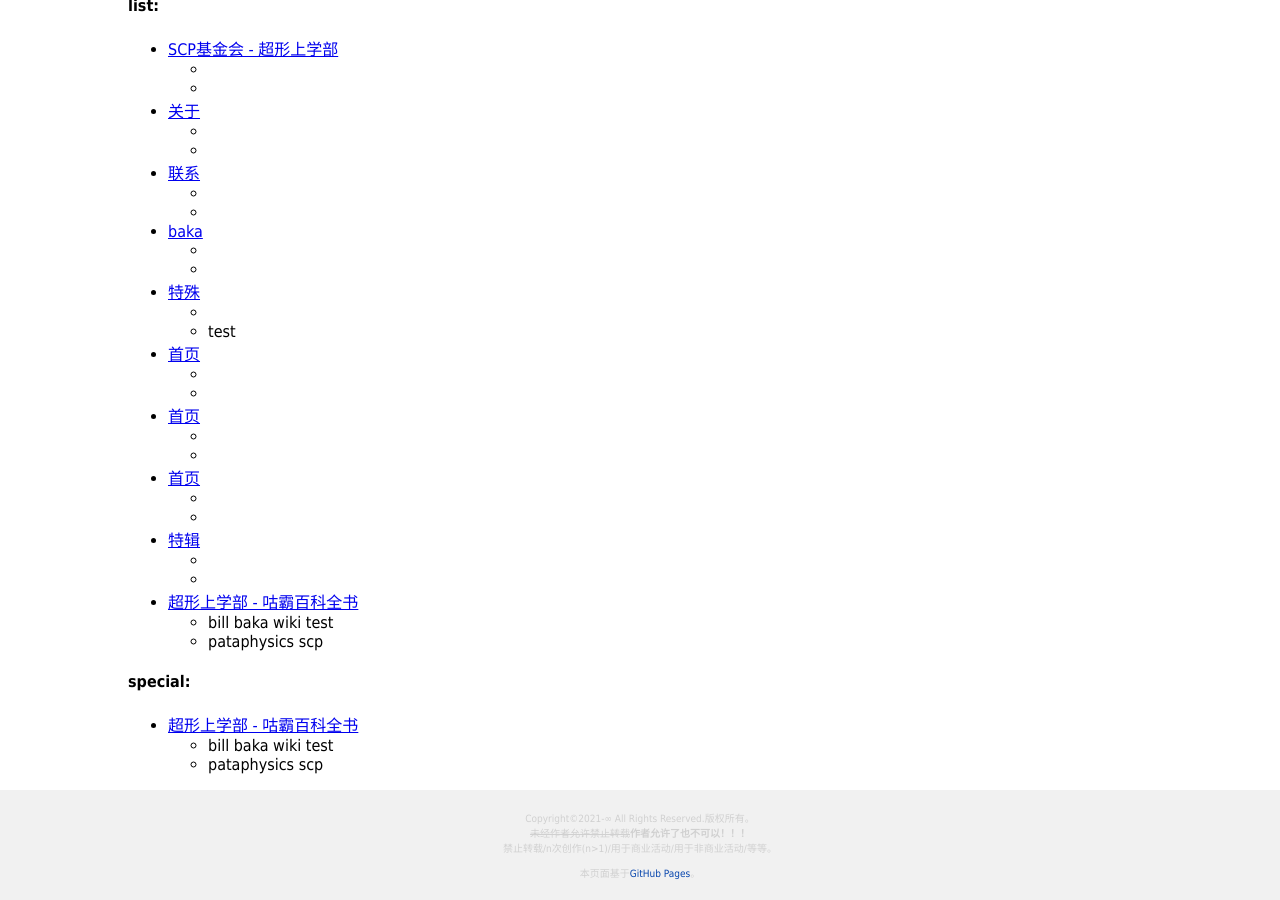
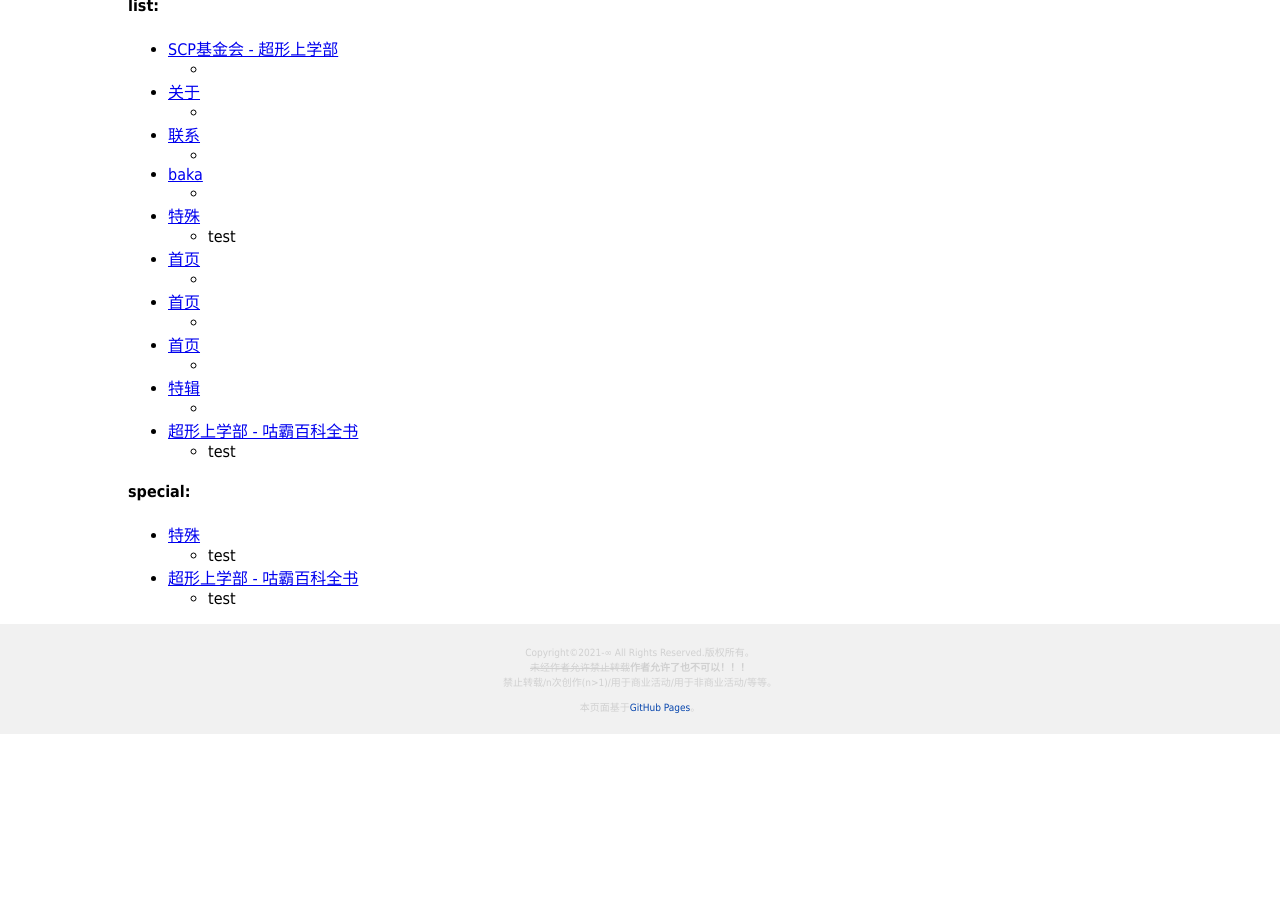
Before and after one commit to 142428525/142428525.github.io, a Jekyll site: the page built from news/test.md, in a window 1280 px wide and 900 px high, scrolled down 673 px. Built offline with Jekyll 4.4.1, drawn with Linux system fonts in a browser that asks for light colours; after the commit the page ends 1407 px from its top, so only the background shows below that.

Commit message:
Update test.md

```diff
--- a/news/test.md
+++ b/news/test.md
@@ -8,8 +8,7 @@
 head_img_width: 150px
 head_img_height: 150px
 head_img_src: https://142428525.github.io/image/'pataphysics.svg
-categories: bill baka wiki test
-tags: pataphysics scp
+tags: test
 ---
 
 hello world!
@@ -28,16 +27,14 @@
 #### list:
 {% for pagee in site.pages %}
 - [{{pagee.title}}]({{pagee.url}})
-	- {{pagee.categories}}
 	- {{pagee.tags}}
 
 {% endfor %}
 
 #### special:
-{% assign pageeee = site.pages | where_exp:"pageee","pageee.tags contains 'scp'" %}
+{% assign pageeee = site.pages | where_exp:"pageee","pageee.tags contains 'test'" %}
 {% for pagee in pageeee %}
 - [{{pagee.title}}]({{pagee.url}})
-	- {{pagee.categories}}
 	- {{pagee.tags}}
 
 {% endfor %}
```
